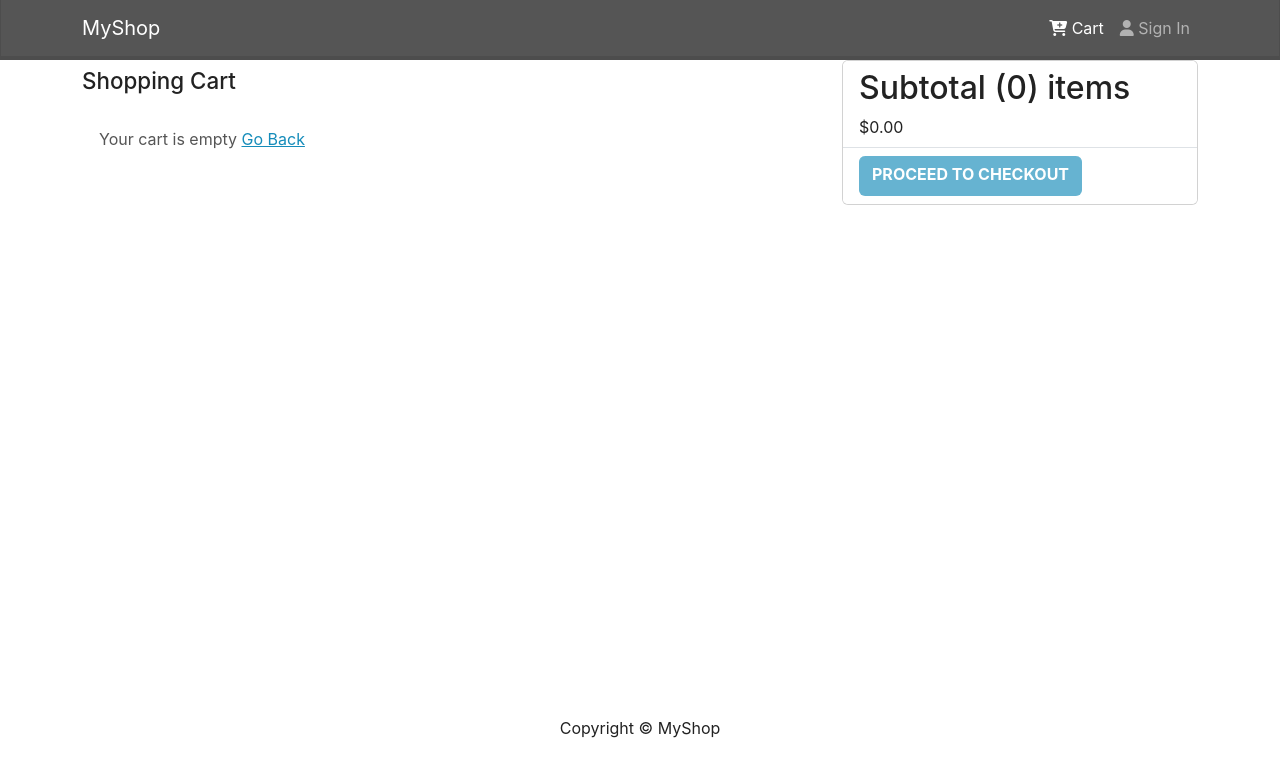
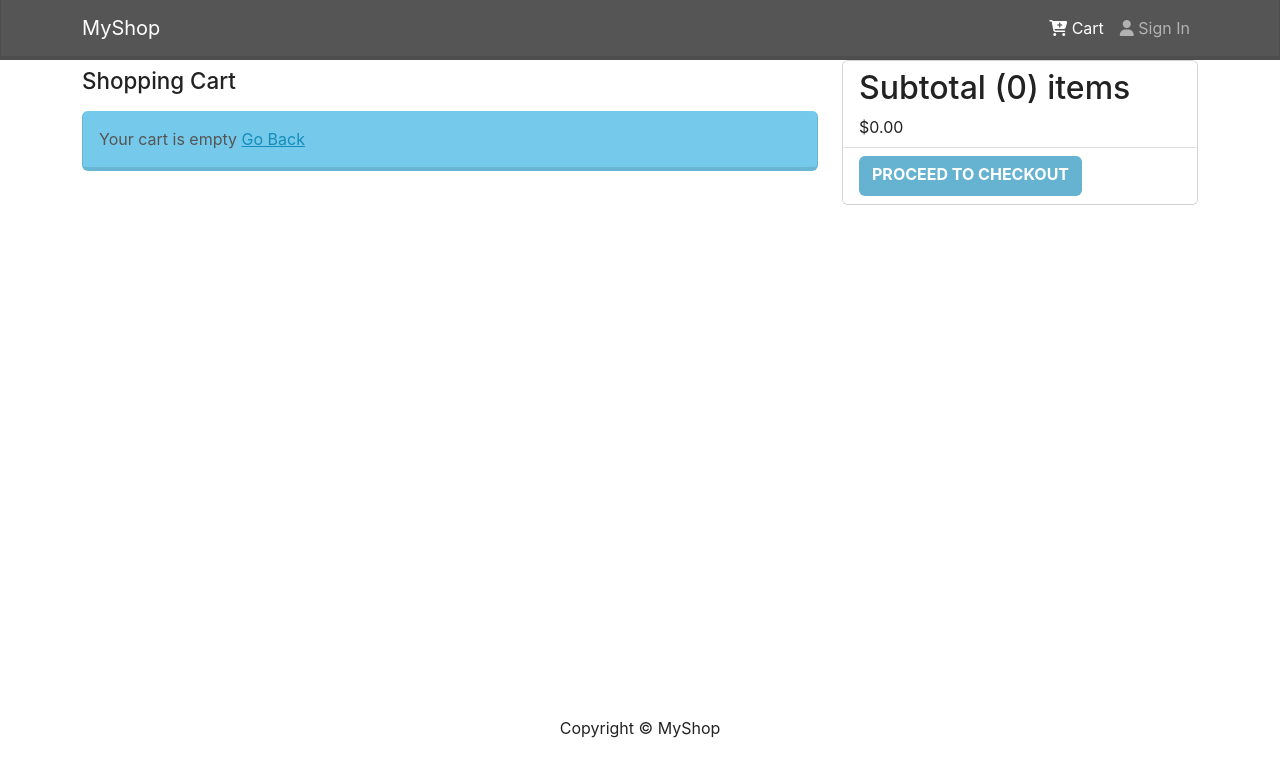
Before and after one commit to trimakichan/MyShop, a React (Create React App) app in the folder frontend/: page /cart in a window 1280 px wide. Shown: the top 776 px of the page. Built offline with nearby package versions, Linux system fonts and the light colour scheme.

Commit message:
added orderModel

```diff
--- a/frontend/src/components/Message.js
+++ b/frontend/src/components/Message.js
@@ -2,8 +2,8 @@ import React from 'react'
 import {Alert} from 'react-bootstrap'
 
 //could we just do variant =?
-const Message = ({variant = variant , children}) => {
-  return <Alert variant='variant' className='text-dark'>{children}</Alert>
+const Message = ({variant, children}) => {
+  return <Alert variant={variant} className='text-dark'>{children}</Alert>
 }
 
 Message.defaultProps = {
```
